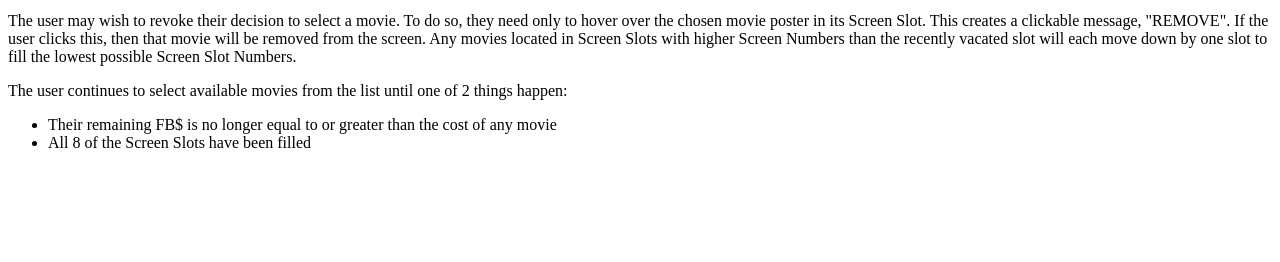
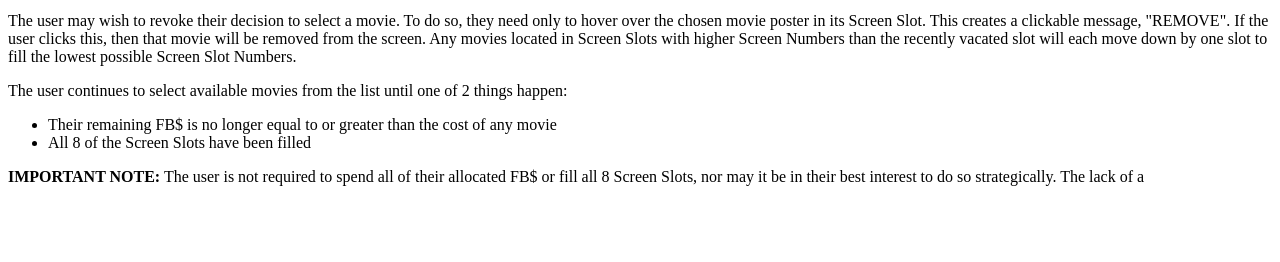
Before and after one commit to louisg005/fantasy-movie-league, a PHP site: page / in a window 1280 px wide. Shown: the part 538-800 px from the top of the page. Run offline with PHP 8.4, Linux system fonts and the light colour scheme.

Commit message:
user end

```diff
--- a/index.php
+++ b/index.php
@@ -23,5 +23,6 @@
         <li>Their remaining FB$ is no longer equal to or greater than the cost of any movie</li>
         <li>All 8 of the Screen Slots have been filled</li>
     </ul>
+    <p><strong>IMPORTANT NOTE:</strong>  The user is not required to spend all of their allocated FB$ or fill all 8 Screen Slots, nor may it be in their best interest to do so strategically. The lack of a </p>
     </body>
 </html>
```
